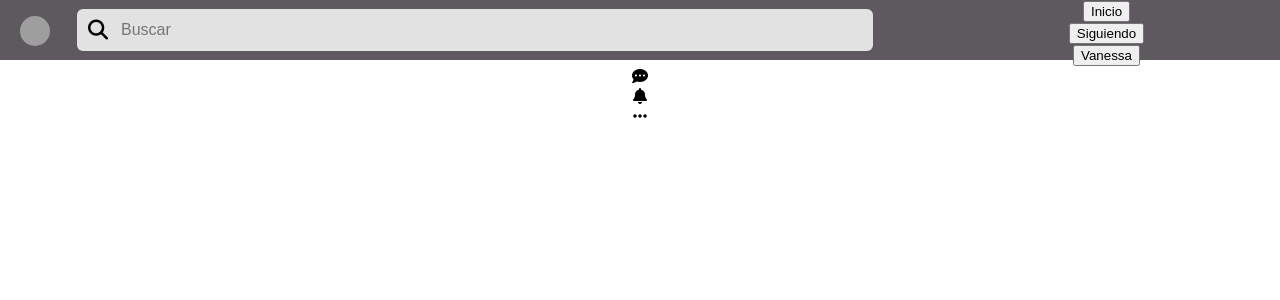
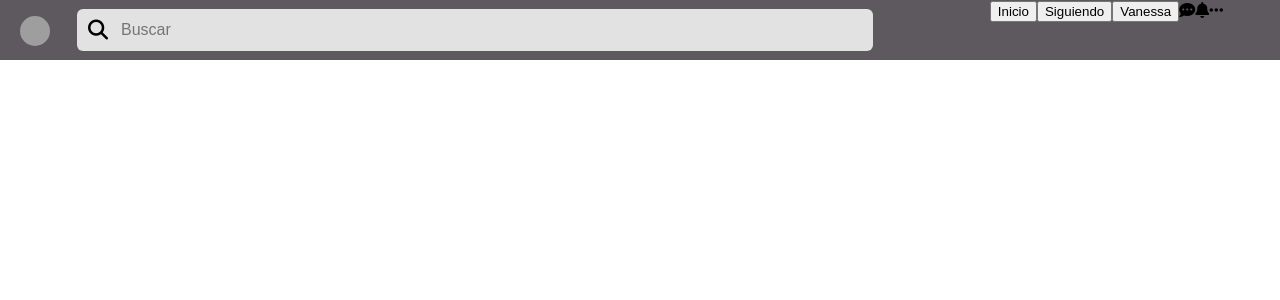
Before and after one commit to vnssmorales/PInterest, a React (Create React App) app: page / in a window 1280 px wide. Shown: the top 300 px of the page. Built offline with nearby package versions, Linux system fonts and the light colour scheme; grey boxes are pictures that could not be loaded.

Commit message:
extrayendo data de unplush

```diff
--- a/src/components/Header.js
+++ b/src/components/Header.js
@@ -16,6 +16,10 @@ class Header extends Component {
         this.query = '';
         this.queryValue = this.queryValue.bind(this);
         this.searchImg = this.searchImg.bind(this);
+
+        this.state = {
+            images: []
+        }
     }
 
     searchImg(){
@@ -24,11 +28,20 @@ class Header extends Component {
             return response.json()
         }).then(jsonResponse =>{
             console.log(jsonResponse);
+            this.setState({
+                images: jsonResponse.results
+            })
         })
     }
 
     queryValue(e){
         this.query = e.target.value;
+    }
+
+    images(){
+        this.state.images.map(image=>{
+            return <img src={image.urls.thumb} />
+        })
     }
 
     render() {
@@ -44,28 +57,18 @@ class Header extends Component {
                     <InputGroupAddon addonType="prepend"><i class="fa fa-search" id="search" ></i></InputGroupAddon>
                     <Input placeholder="Buscar" onKeyPress={this.searchImg} onChange = {this.queryValue} className="searching"/>
                     </InputGroup>
-
                     </div>
                     <div>
                         <button className="send">Inicio</button>
-                    </div>
-                    <div>
                         <button className="seguir">Siguiendo</button>
-                    </div>
-                    <div>
                         <button className="name">Vanessa</button>
-                    </div>
-                    <div>
                         <span class="fa fa-comment-dots"></span>
-                    </div>
-                    <div>
                         <span class="fa fa-bell"></span>
-                    </div>
-                    <div>
                         <span class="fa fa-ellipsis-h"></span>
                     </div>
                 </div>
 
+            <div>{this.images()}</div>
             </div>
         )
     }
```
